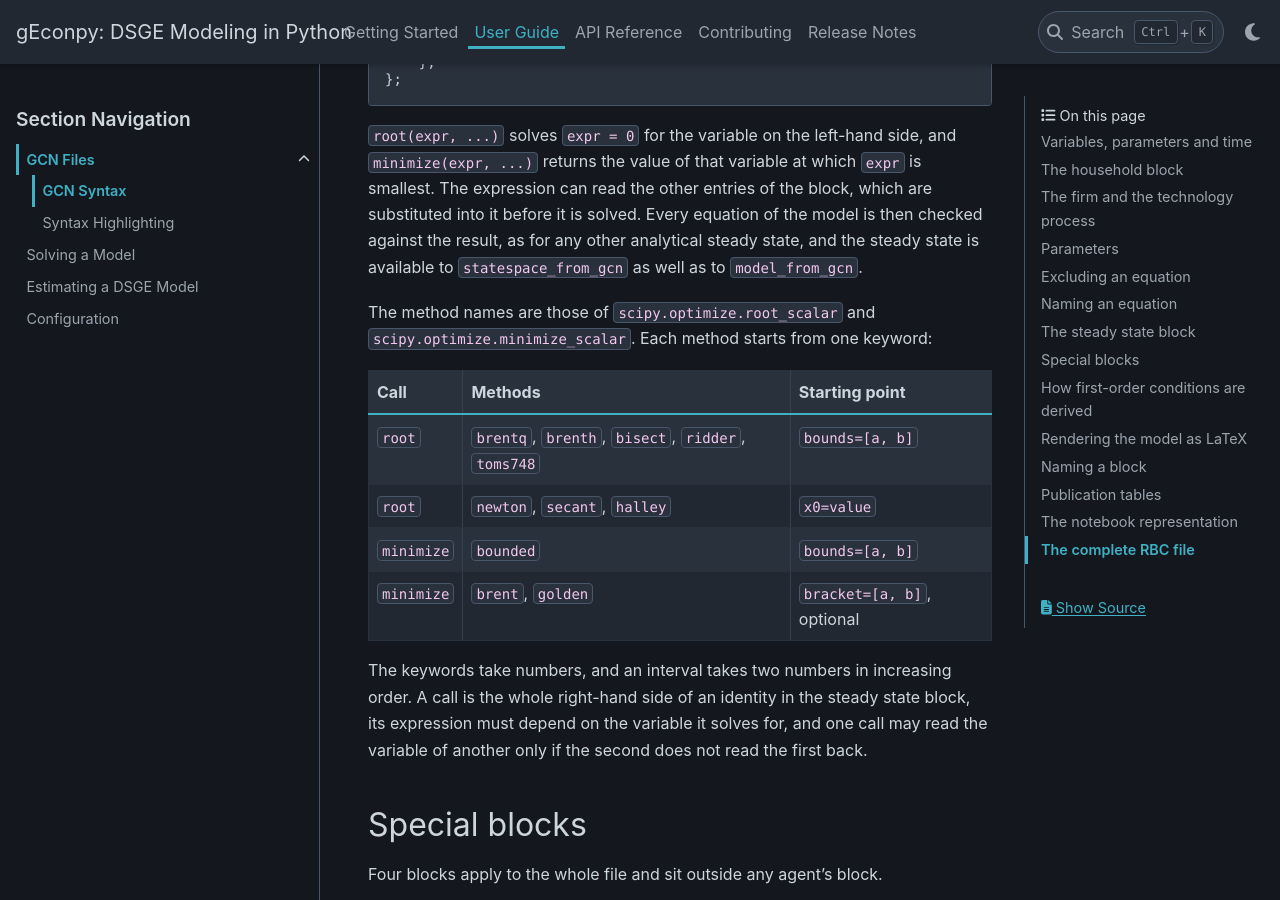
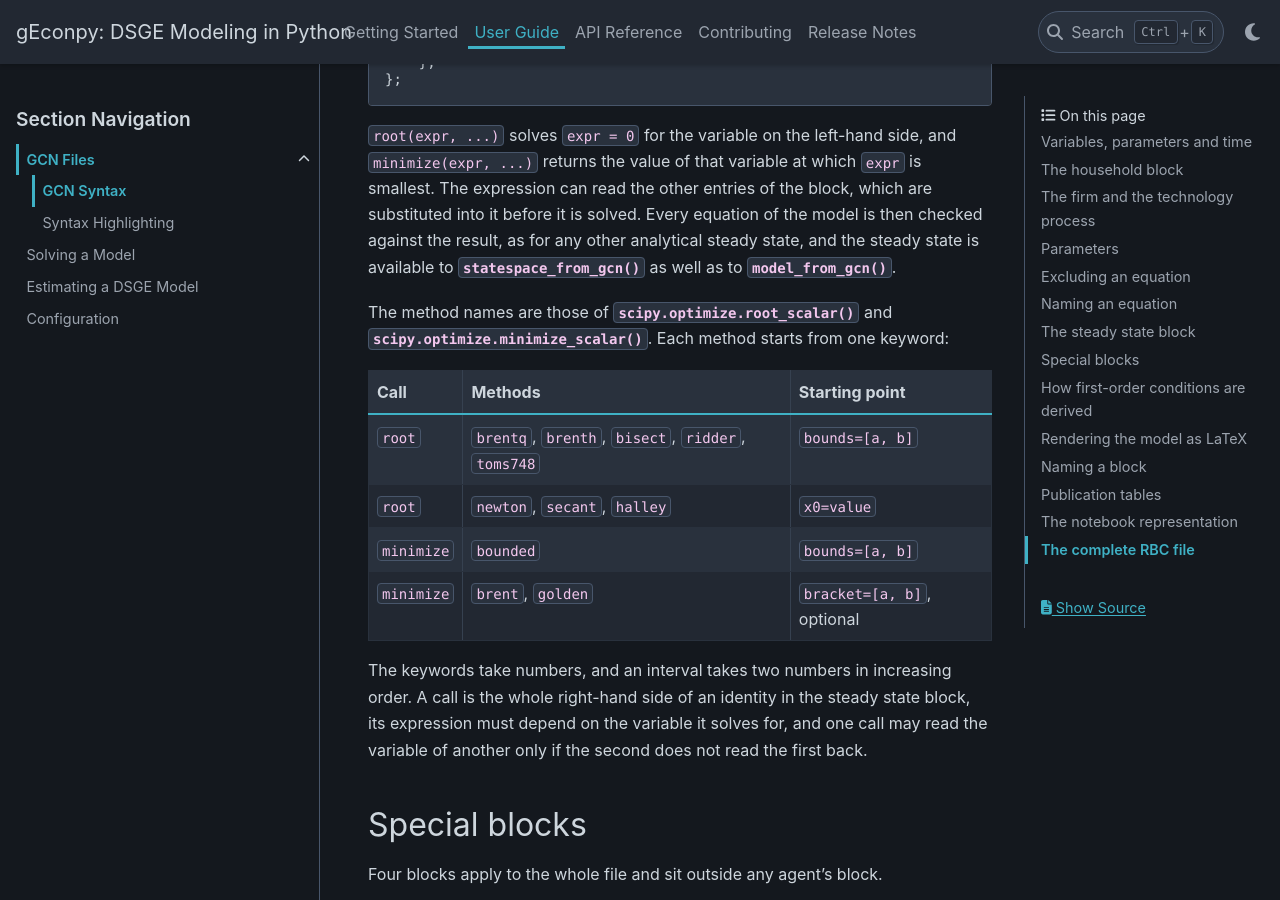
Before and after one commit to jessegrabowski/gEconpy, a Sphinx documentation site: the page built from docs/source/user_guide/gcn_files/syntax.rst, in a window 1280 px wide and 900 px high, scrolled down 6676 px. Built offline with Sphinx 7.4.7 and the PyData theme 0.15.4, drawn with Linux system fonts in a browser that asks for light colours; pages that are not in the unit, such as notebooks, are missing from menus; the version number could not be read and is left out; part of the change alters nothing that is shown.

```diff
--- a/docs/source/user_guide/gcn_files/syntax.rst
+++ b/docs/source/user_guide/gcn_files/syntax.rst
@@ -274,11 +274,11 @@ give every other value as a formula in it:
 ``root(expr, ...)`` solves ``expr = 0`` for the variable on the left-hand side, and ``minimize(expr, ...)`` returns the
 value of that variable at which ``expr`` is smallest. The expression can read the other entries of the block, which
 are substituted into it before it is solved. Every equation of the model is then checked against the result, as for
-any other analytical steady state, and the steady state is available to ``statespace_from_gcn`` as well as to
-``model_from_gcn``.
+any other analytical steady state, and the steady state is available to
+:func:`~gEconpy.model.build.statespace_from_gcn` as well as to :func:`~gEconpy.model.build.model_from_gcn`.
 
-The method names are those of ``scipy.optimize.root_scalar`` and ``scipy.optimize.minimize_scalar``. Each method
-starts from one keyword:
+The method names are those of :func:`scipy.optimize.root_scalar` and :func:`scipy.optimize.minimize_scalar`. Each
+method starts from one keyword:
 
 =============  ============================================  ==========================
 Call           Methods                                       Starting point
```
